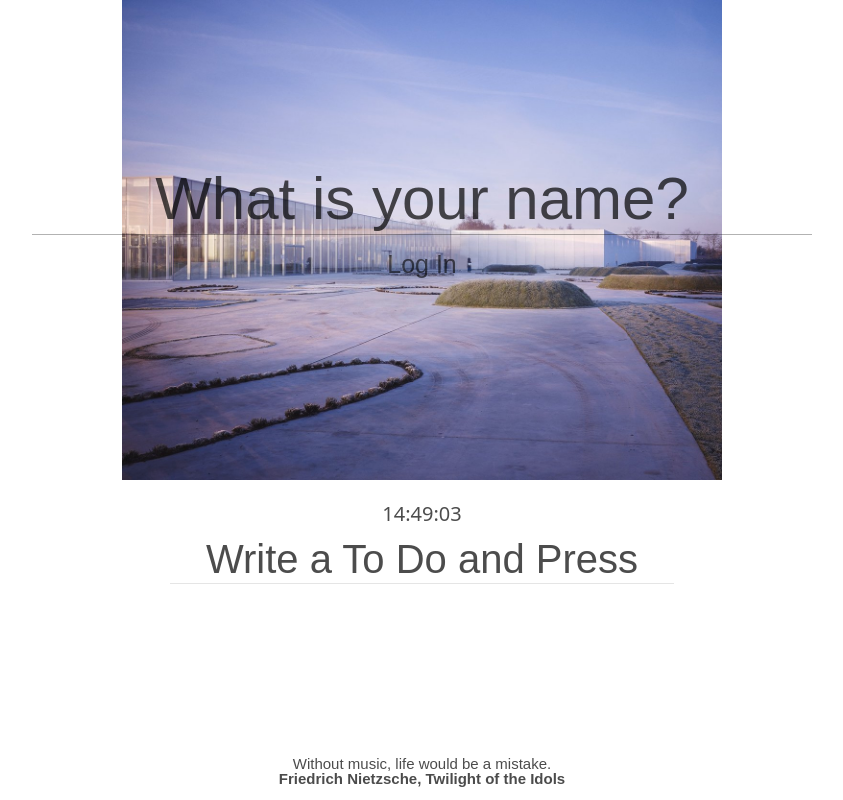
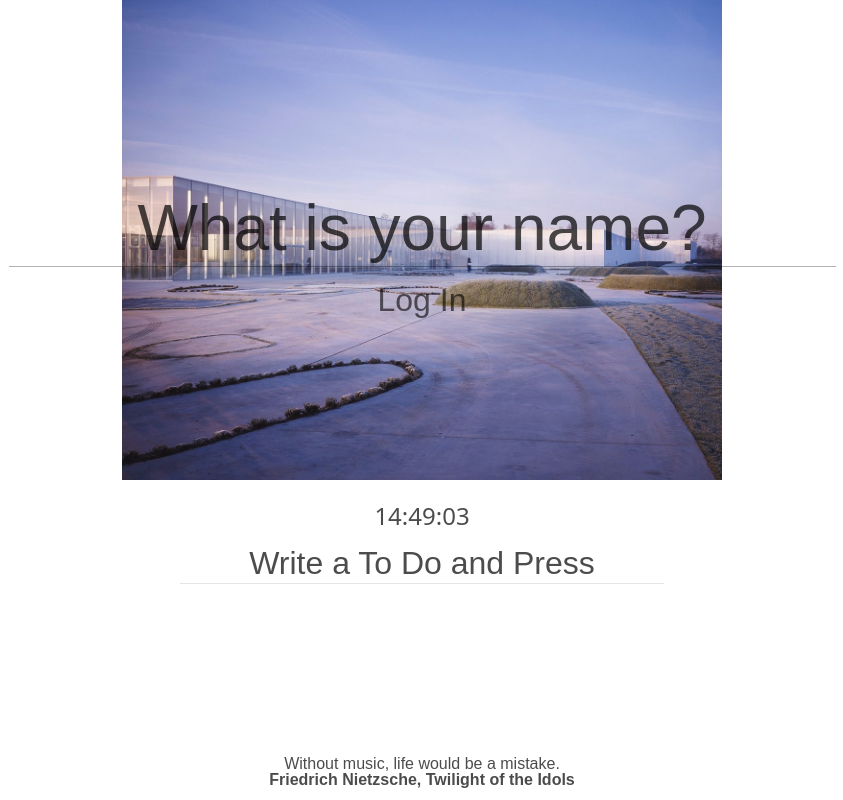
Before and after one commit to Imje-Jato/momentum, a plain HTML site: page index.html in a window 1280 px wide. Shown: the whole page, without its empty margins (218-1061 px from the left). Drawn offline with Linux system fonts and the light colour scheme.

Commit message:
static-2

```diff
--- a/css/style.css
+++ b/css/style.css
@@ -18,13 +18,13 @@ body {
 }
 
 #todo-form input {
-  width: 500px;
+  width: 15em;
   background: none;
   border: none;
   border-bottom: 1px solid rgba(0, 0, 0, 0.1);
   text-align: center;
   font-family: Arial, Helvetica, sans-serif;
-  font-size: 40px;
+  font-size: 2em;
 }
 
 #todo-form input::placeholder {
@@ -39,7 +39,7 @@ body {
   align-items: center;
   position: absolute;
   z-index: 5;
-  font-size: 20px;
+  font-size: 1.3em;
   font-family: Arial, Helvetica, sans-serif;
   font-weight: 500;
   opacity: 0.7;
@@ -60,7 +60,7 @@ button {
 #login-form {
   position: fixed;
   z-index: 7;
-  bottom: 65%;
+  bottom: 60%;
   font-family: Arial, Helvetica, sans-serif;
 }
 
@@ -69,7 +69,7 @@ button {
   background: none;
   border: none;
   border-bottom: 1px solid rgba(0, 0, 0, 0.3);
-  font-size: 60px;
+  font-size: 4em;
   text-align: center;
 }
 
@@ -83,7 +83,7 @@ button {
   border: none;
   margin-top: 10px;
   font-family: Arial, Helvetica, sans-serif;
-  font-size: 25px;
+  font-size: 2em;
   color: rgba(0, 0, 0, 0.6);
   margin: auto;
   padding-top: 15px;
@@ -122,7 +122,7 @@ button {
   text-align: center;
   z-index: 3;
   font-family: Arial, Helvetica, sans-serif;
-  font-size: 100px;
+  font-size: 7em;
   font-weight: 700;
   opacity: 0.6;
   will-change: auto;
@@ -148,9 +148,10 @@ button {
   z-index: 1;
   bottom: 2vh;
   font-family: Arial, Helvetica, sans-serif;
-  font-size: 15px;
+  font-size: 1em;
   opacity: 0.7;
   height: 3.5vh;
+  text-align: center;
 }
 
 #weather {
@@ -158,7 +159,7 @@ button {
   position: fixed;
   flex-direction: column;
   align-items: right;
-  font-size: 15px;
+  font-size: 1em;
   right: 2vw;
   top: 2vh;
   z-index: 2;
@@ -178,9 +179,9 @@ button {
   justify-content: center;
   font-family: system-ui, -apple-system, BlinkMacSystemFont, "Segoe UI", Roboto,
     Oxygen, Ubuntu, Cantarell, "Open Sans", "Helvetica Neue", sans-serif;
-  font-size: 20px;
+  font-size: 1.5em;
   font-weight: 500;
-  margin-bottom: 10px;
+  margin-bottom: 1.5em;
   color: rgba(0, 0, 0, 0.7);
 }
 
```
